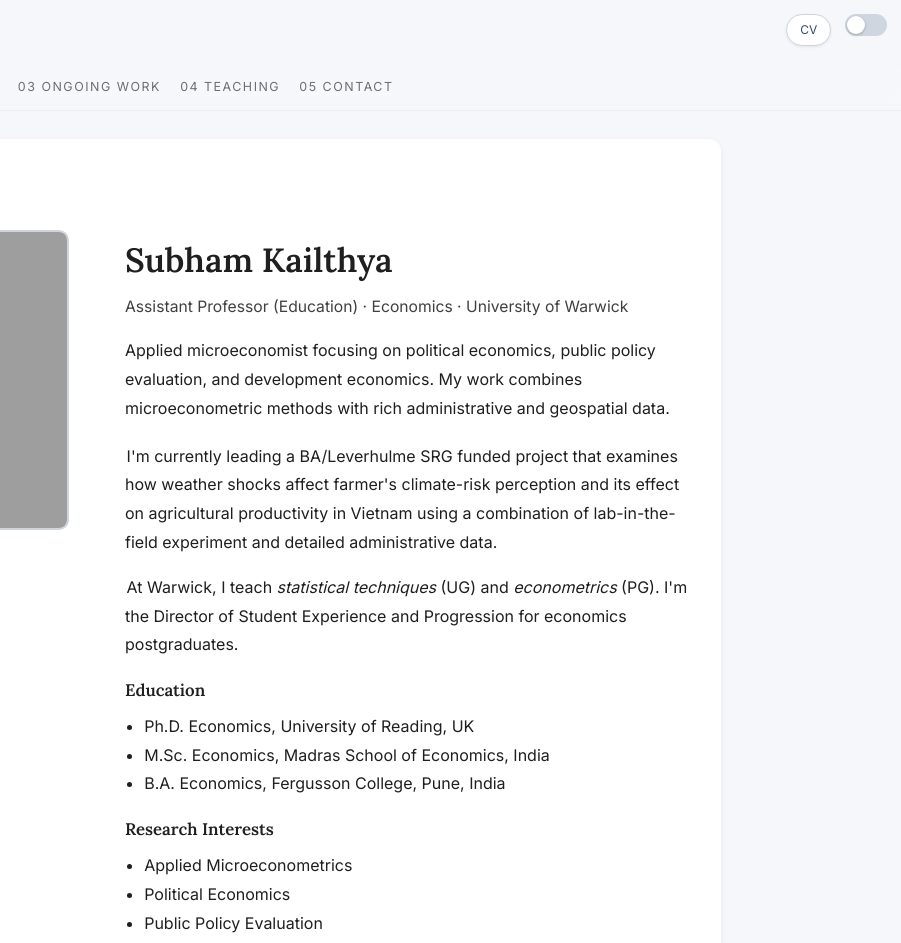
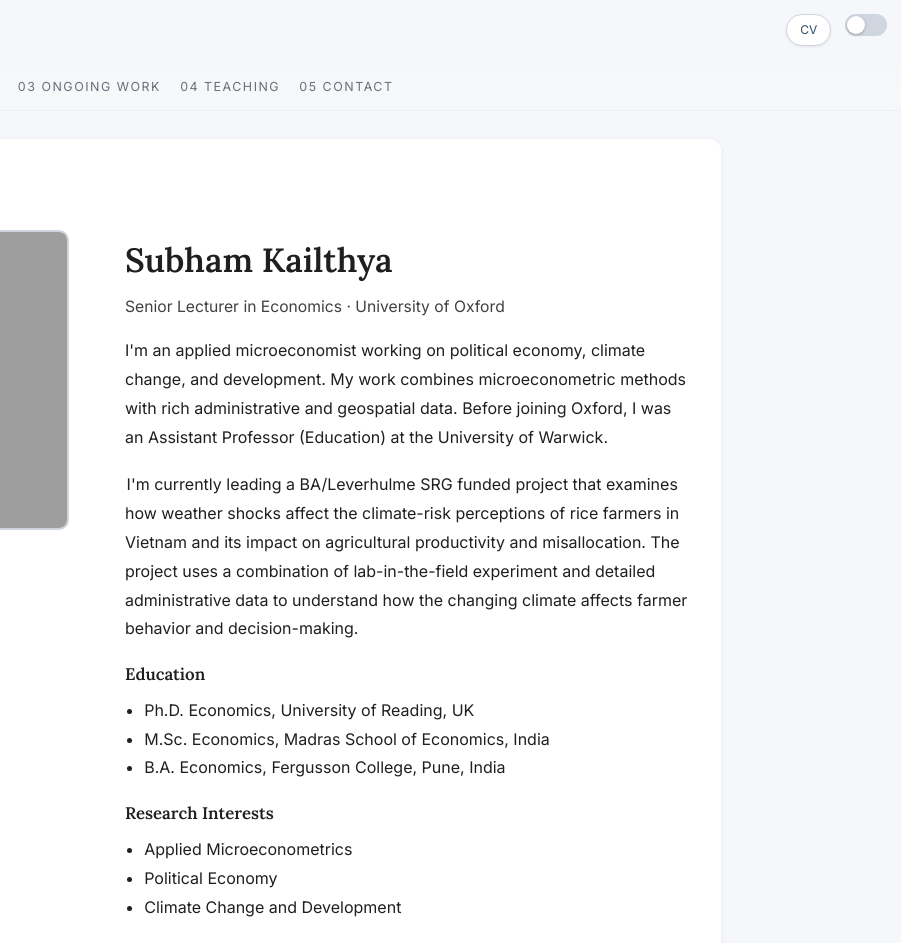
Before and after one commit to subhamk/subhamk.github.io, a plain HTML site: page index.html in a window 1280 px wide. Shown: the top 943 px of the page, 379-1280 px from the left. Drawn offline with Linux system fonts and the light colour scheme; grey boxes are pictures that could not be loaded.

Commit message:
updated webpage

```diff
--- a/index.html
+++ b/index.html
@@ -69,26 +69,27 @@
 
         <div class="bio-right">
           <h1 class="name-title">Subham Kailthya</h1>
-          <p class="affiliation">Assistant Professor (Education) · Economics · University of Warwick</p>
+          <p class="affiliation">Senior Lecturer in Economics · University of Oxford</p>
 
           <p class="summary">
-            Applied microeconomist focusing on political economics, public policy evaluation, and development
-            economics. My work combines microeconometric methods with rich administrative and geospatial data.
+            I'm an applied microeconomist working on political economy, climate change, and development.
+            My work combines microeconometric methods with rich administrative and geospatial data.
+            Before joining Oxford, I was an Assistant Professor (Education) at the University of Warwick.
           </p>
 
           <p class="first-line-indent">
             I'm currently leading a BA/Leverhulme SRG funded project that examines how weather shocks affect
-            farmer's climate-risk perception and its effect on agricultural productivity in Vietnam using a combination
+            the climate-risk perceptions of rice farmers in Vietnam and its impact on agricultural productivity and misallocation. The project uses a combination
             of
             lab-in-the-field
-            experiment and detailed administrative data.
+            experiment and detailed administrative data to understand how the changing climate affects farmer behavior and decision-making.
           </p>
 
-          <p class="first-line-indent">
+          <!-- <p class="first-line-indent">
             At Warwick, I teach <i>statistical techniques</i> (UG) and <i>econometrics</i> (PG). I'm the
             Director of
             Student Experience and Progression for economics postgraduates.
-          </p>
+          </p> -->
 
           <h3 class="subheading">Education</h3>
           <ul class="edu-list">
@@ -101,16 +102,15 @@
           <h3 class="subheading">Research Interests</h3>
           <ul class="interests-list">
             <li>Applied Microeconometrics</li>
-            <li>Political Economics</li>
-            <li>Public Policy Evaluation</li>
-            <li>Development Economics</li>
+            <li>Political Economy</li>
+            <!-- <li>Development Economics</li> -->
+            <li>Climate Change and Development</li>
           </ul>
 
-          <div class="tab-links bio-bottom-links">
-            <a class="tab" href="https://profiles.warwick.ac.uk/u1874478-subham-kailthya" target="_blank">University
+          <!-- <div class="tab-links bio-bottom-links">
+            <a class="tab" href="https://www.ox.ac.uk/people/subham-kailthya" target="_blank">University
               Profile</a>
-            <!-- <a class="tab" href="cv.pdf" target="_blank">CV (PDF)</a> -->
-          </div>
+          </div> -->
         </div>
       </div>
     </section>
@@ -446,6 +446,16 @@
         <h2>Teaching</h2>
       </div>
 
+      <h3 class="teaching-inst">University of Oxford (2026-27)</h3>
+      <ul class="teaching-list">
+        <li>• Quantitative Methods - Causal Inference (with Nicolas Cerkez) <span class="pub-tag">msc</span> <span class="pub-tag">lecturer</span>
+        </li>
+        <li>• Prelims Microeconomics, Mansfield College <span class="pub-tag">ug</span> <span class="pub-tag">tutor</span></li>
+        <li>• Quantitative Economics, Mansfield College <span class="pub-tag">ug</span> <span class="pub-tag">tutor</span></li>
+        <li>• MPhil and MSc dissertation <span class="pub-tag">supervisor</span></li>
+        </li>
+      </ul>
+
       <h3 class="teaching-inst">University of Warwick (2025-26)</h3>
       <ul class="teaching-list">
         <li>• Statistical Techniques A <span class="pub-tag">ug</span> <span class="pub-tag">module-leader</span>
--- a/script.js
+++ b/script.js
@@ -3,7 +3,7 @@ document.getElementById("year").textContent = new Date().getFullYear();
 
 // Contact button
 document.getElementById("contact-button").addEventListener("click", function () {
-  const email = "Subham.Kailthya@warwick.ac.uk";
+  const email = "Subham.Kailthya@economics.ox.ac.uk";
   const subject = encodeURIComponent("Contact from your academic website");
   const body = encodeURIComponent("Dear [Your Name],\n\n");
   window.location.href = `mailto:${email}?subject=${subject}&body=${body}`;
--- a/style.css
+++ b/style.css
@@ -100,10 +100,12 @@ body.dark .section-card {
   width: 240px;
   height: 300px;
   object-fit: cover;
+  object-position: 30% 50%;
   border-radius: 10px;
   border: 2px solid #d0d4dd;
   display: block;
 }
+
 
 .icon-links {
   margin-top: 1rem;
```
Also changed, not shown: 2 other files.
